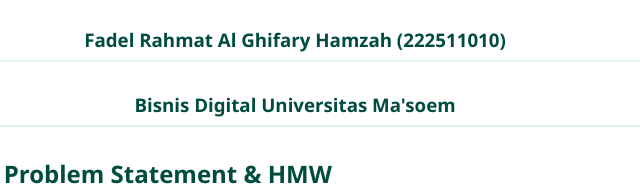
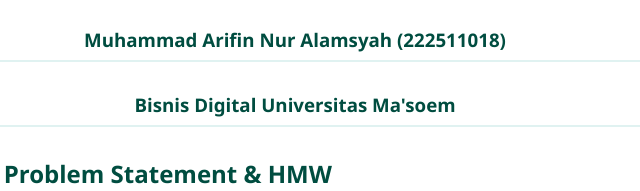
Before and after one commit to elpinnn/design_thinking, a plain HTML site: page index.html in a window 1280 px wide. Shown: the part 202-393 px from the top of the page, 345-985 px from the left. Drawn offline with Linux system fonts and the light colour scheme.

Commit message:
Update index.html

```diff
--- a/index.html
+++ b/index.html
@@ -93,7 +93,7 @@
 <body>
     <div class="container">
         <h1>Laporan Ideate - SIAKAD: Modul Input Nilai untuk Dosen</h1>
-        <h3>Fadel Rahmat Al Ghifary Hamzah (222511010)</h3>
+        <h3>Muhammad Arifin Nur Alamsyah (222511018) </h3>
         <h3>Bisnis Digital Universitas Ma'soem</h3>
 
         <h2>1. Ringkasan Problem Statement & HMW</h2>
```
